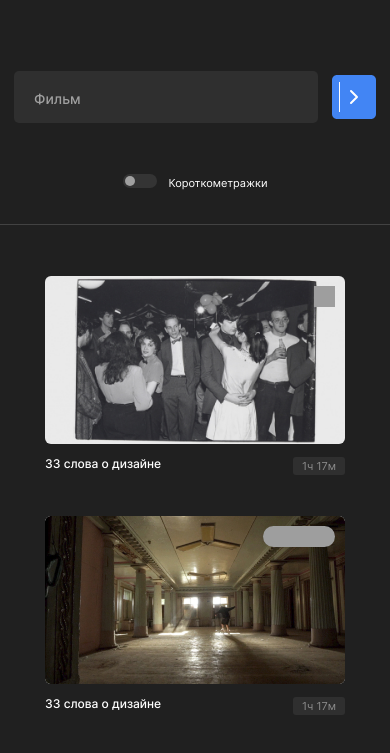
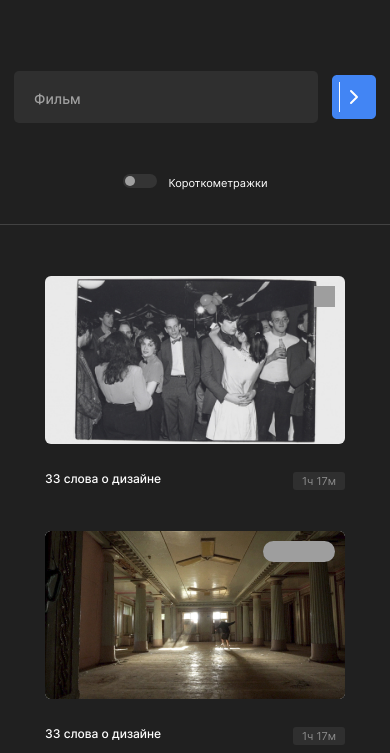
Before and after one commit to Masha-Muraveva/movies-explorer-frontend, a React app in the folder movies-explorer-frontend/: page /movies in a window 390 px wide. Shown: the part 78-831 px from the top of the page. Built offline with nearby package versions, Linux system fonts and the light colour scheme; grey boxes are pictures that could not be loaded.

Commit message:
bugfix: мелкие корректировки +ридми

```diff
--- a/movies-explorer-frontend/package.json
+++ b/movies-explorer-frontend/package.json
@@ -1,5 +1,4 @@
 {
-  "homepage": "https://masha-muraveva.github.io/movies-explorer-frontend",
   "name": "movies-explorer-frontend",
   "version": "0.1.0",
   "private": true,
--- a/movies-explorer-frontend/src/components/MoviesCard/MoviesCard.css
+++ b/movies-explorer-frontend/src/components/MoviesCard/MoviesCard.css
@@ -60,14 +60,14 @@ top: 10px;
 .card__info-wrapper {
   display: flex;
   justify-content: space-between;
-  padding: 14px 12px;
+  /*padding: 14px 12px;
+  margin-top: 10px;*/
 }
 
 .card__name {
   font-style: normal;
   font-weight: 500;
   font-size: 12px;
-  /*line-height: 16px;*/
   max-width: 250px;
 }
 
@@ -91,6 +91,11 @@ top: 10px;
   .card__image {
     height: 190px;
   }
+
+  .card__info-wrapper {
+    padding: 0;
+    margin-top: 15px;
+  }
 }
 
 @media screen and (max-width: 576px) {
--- a/movies-explorer-frontend/src/components/MoviesCardList/MoviesCardList.css
+++ b/movies-explorer-frontend/src/components/MoviesCardList/MoviesCardList.css
@@ -5,11 +5,11 @@
 }
 
 .cards__list {
-  padding: 70px 70px 30px;
+  padding: 65px 70px 30px;
   list-style: none;
   display: grid;
   grid-template-columns: repeat(3, 360px);
-  gap: 32px 20px;
+  gap: 50px 20px;
   justify-content: center;
 }
 
@@ -47,21 +47,21 @@
 
 @media screen and (max-width: 1180px) {
   .cards__list {
-    grid-template-columns: repeat(2, 339px);
+    grid-template-columns: repeat(3, 300px);
   }
 }
 
 @media screen and (max-width: 1024px) {
   .cards__list {
-    padding: 70px 30px 30px;
+    padding: 60px 30px 30px;
     grid-template-columns: repeat(2, 339px);
     gap: 36px 30px;
   }
 }
 
-@media screen and (max-width: 800px) {
+@media screen and (max-width: 767px) {
   .cards__list {
-    grid-template-columns: repeat(2, 300px);
+    grid-template-columns: repeat(2, 290px);
   }
 }
 
--- a/movies-explorer-frontend/src/components/SearchForm/SearchForm.css
+++ b/movies-explorer-frontend/src/components/SearchForm/SearchForm.css
@@ -94,7 +94,7 @@ input::-ms-input-placeholder {
 
 @media screen and (max-width: 1023px) {
   .search {
-    padding: 86px 30px 61px;
+    padding: 86px 30px 35px;
   }
 }
 
--- a/movies-explorer-frontend/src/index.js
+++ b/movies-explorer-frontend/src/index.js
@@ -7,9 +7,11 @@ import reportWebVitals from './reportWebVitals';
 
 const root = ReactDOM.createRoot(document.getElementById('root'));
 root.render(
+  <React.StrictMode>
     <BrowserRouter>
       <App />
     </BrowserRouter>
+  </React.StrictMode>
 );
 
 reportWebVitals();
```
Also changed, not shown: movies-explorer-frontend/README.md.
